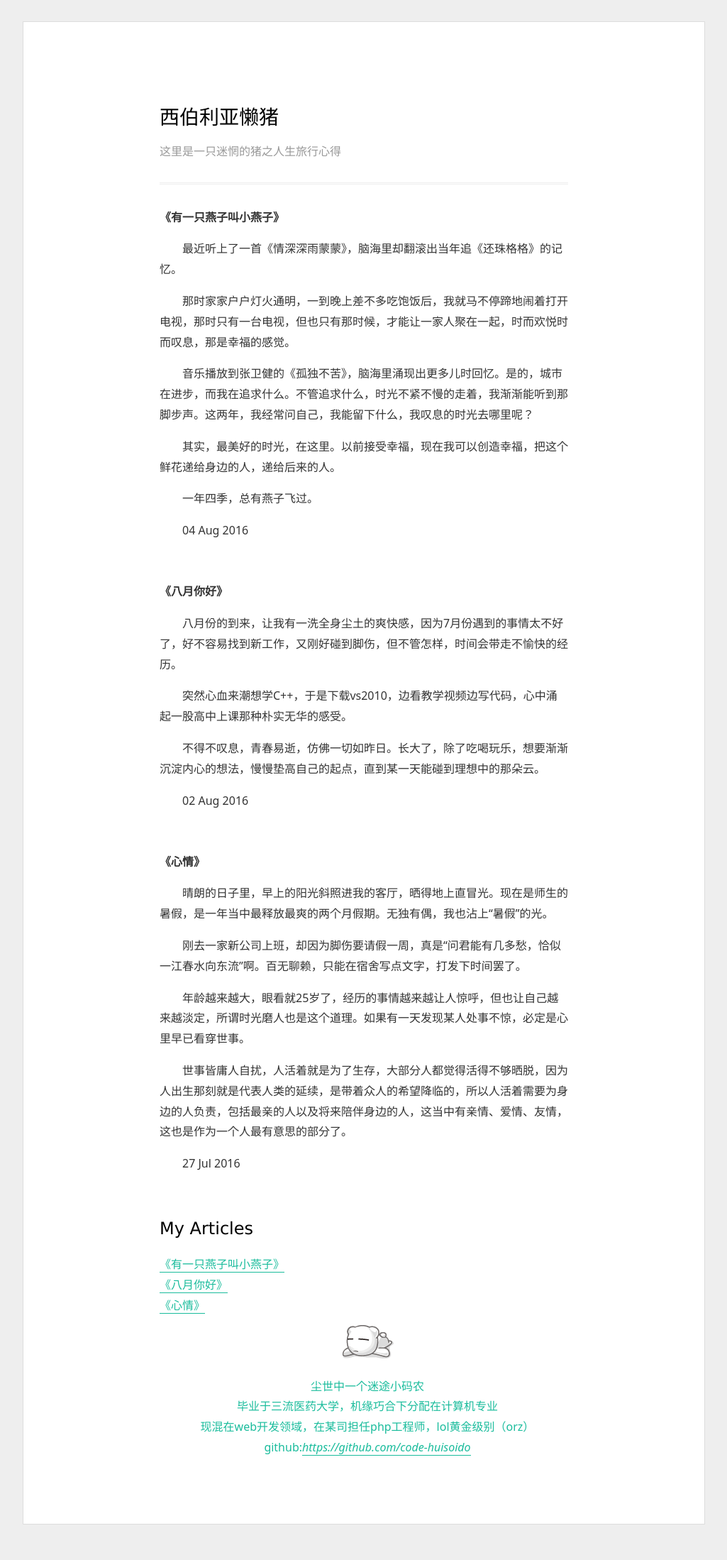
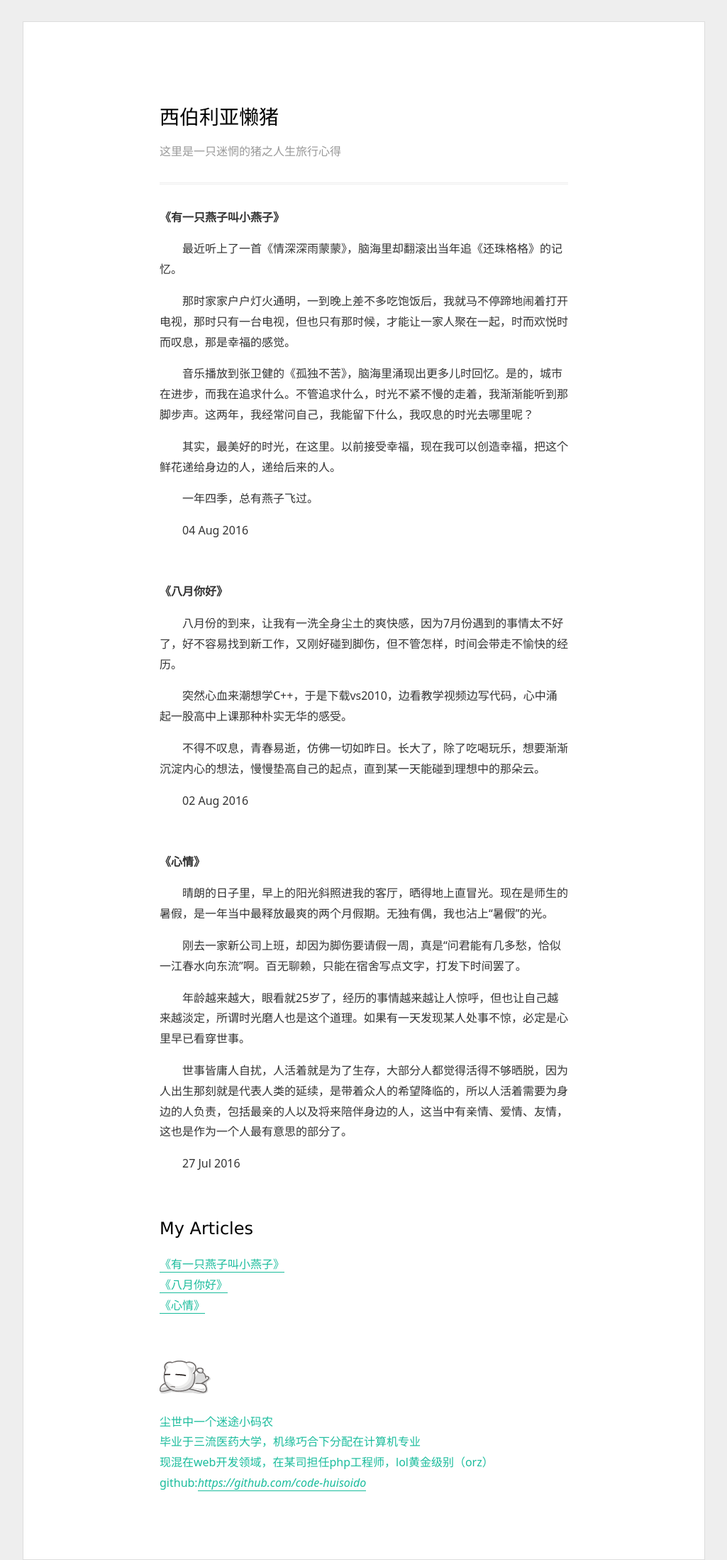
Before and after one commit to code-huisoido/myblog, a Jekyll site: the page built from index.html, in a window 1280 px wide. Shown: the whole page at 71% size, without its empty margins (127-1152 px from the left). Built offline with Jekyll 4.4.1, drawn with Linux system fonts in a browser that asks for light colours; before the commit the page ends 2148 px from its top, so only the background shows below that.

Commit message:
modified css

```diff
--- a/css/page.css
+++ b/css/page.css
@@ -51,13 +51,11 @@ img{
 }
 
 #avatar{
-	margin-left:10px;
+
 }
 
 .about_me{
-	vertical-align: middle;
-	text-align: center;
-	margin-left:10px;
+	margin-top:5rem;
 	text-transform: lowercase;
     color: #1abc9c;
     font-size:1.6rem;
```
